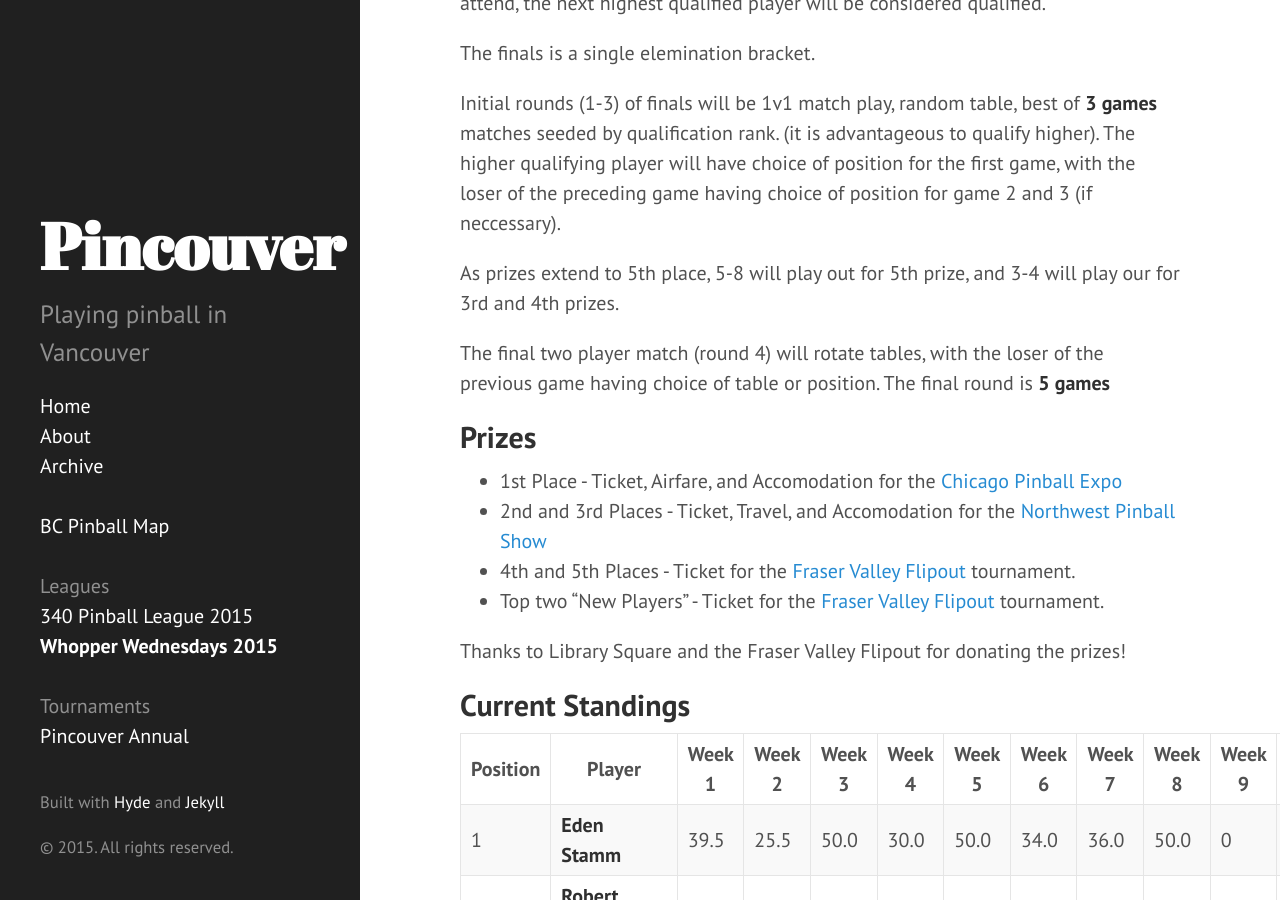
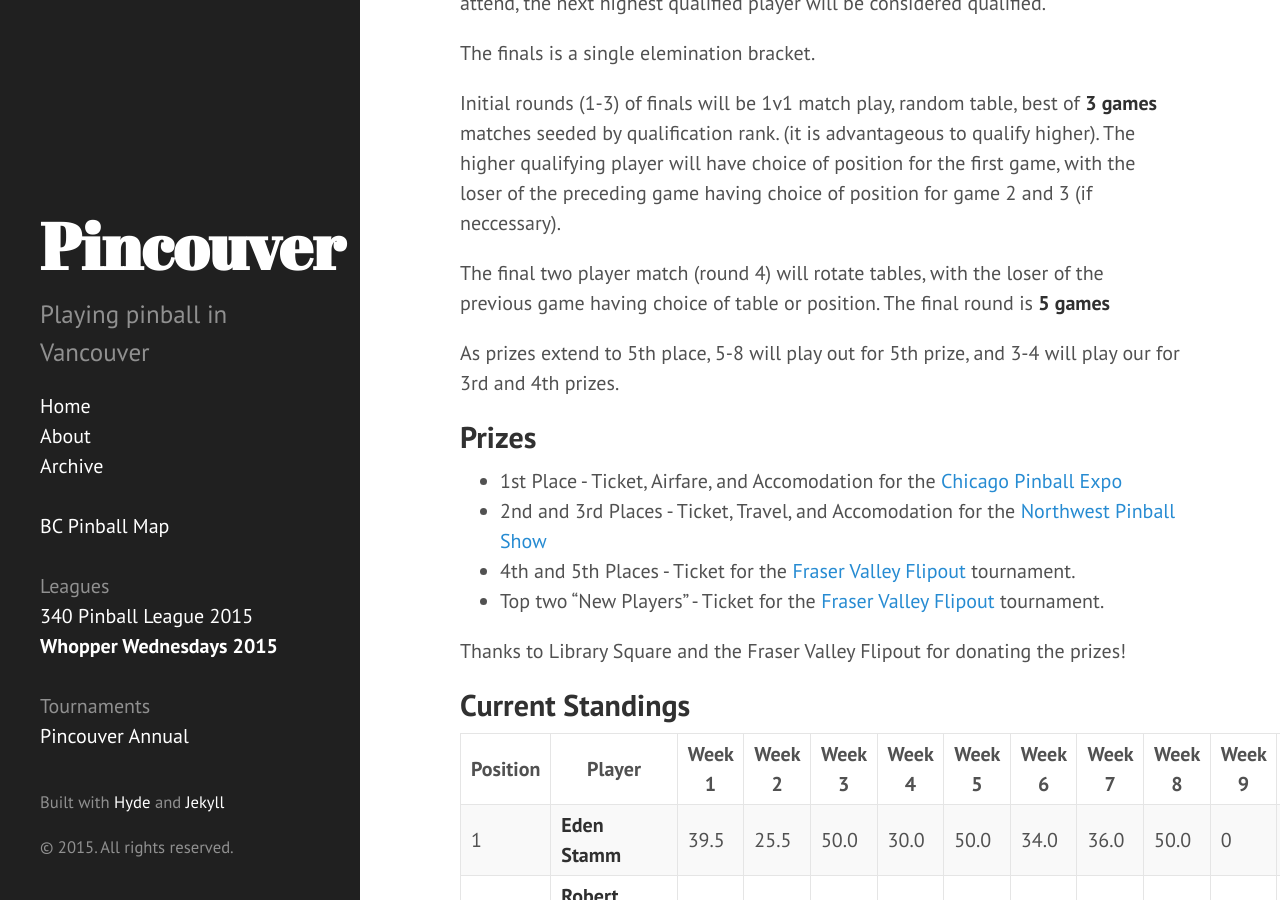
Before and after one commit to lytfyre/VancouverPinball, a Jekyll site: the page built from leagues/whopper_wednesdays.md, in a window 1280 px wide and 900 px high, scrolled down 1327 px. Built offline with Jekyll 4.4.1, drawn with Linux system fonts in a browser that asks for light colours.

```diff
--- a/leagues/whopper_wednesdays.md
+++ b/leagues/whopper_wednesdays.md
@@ -52,10 +52,9 @@ The finals is a single elemination bracket.
 Initial rounds (1-3) of finals will be 1v1 match play, random table, best of **3 games** matches seeded by qualification rank. (it is advantageous to qualify higher).
 The higher qualifying player will have choice of position for the first game, with the loser of the preceding game having choice of position for game 2 and 3 (if neccessary).
 
-As prizes extend to 5th place, 5-8 will play out for 5th prize, and 3-4 will play our for 3rd and 4th prizes.
-
 The final two player match (round 4) will rotate tables, with the loser of the previous game having choice of table or position. The final round is **5 games**
 
+As prizes extend to 5th place, 5-8 will play out for 5th prize, and 3-4 will play our for 3rd and 4th prizes.
 
 ## Prizes
 
```
